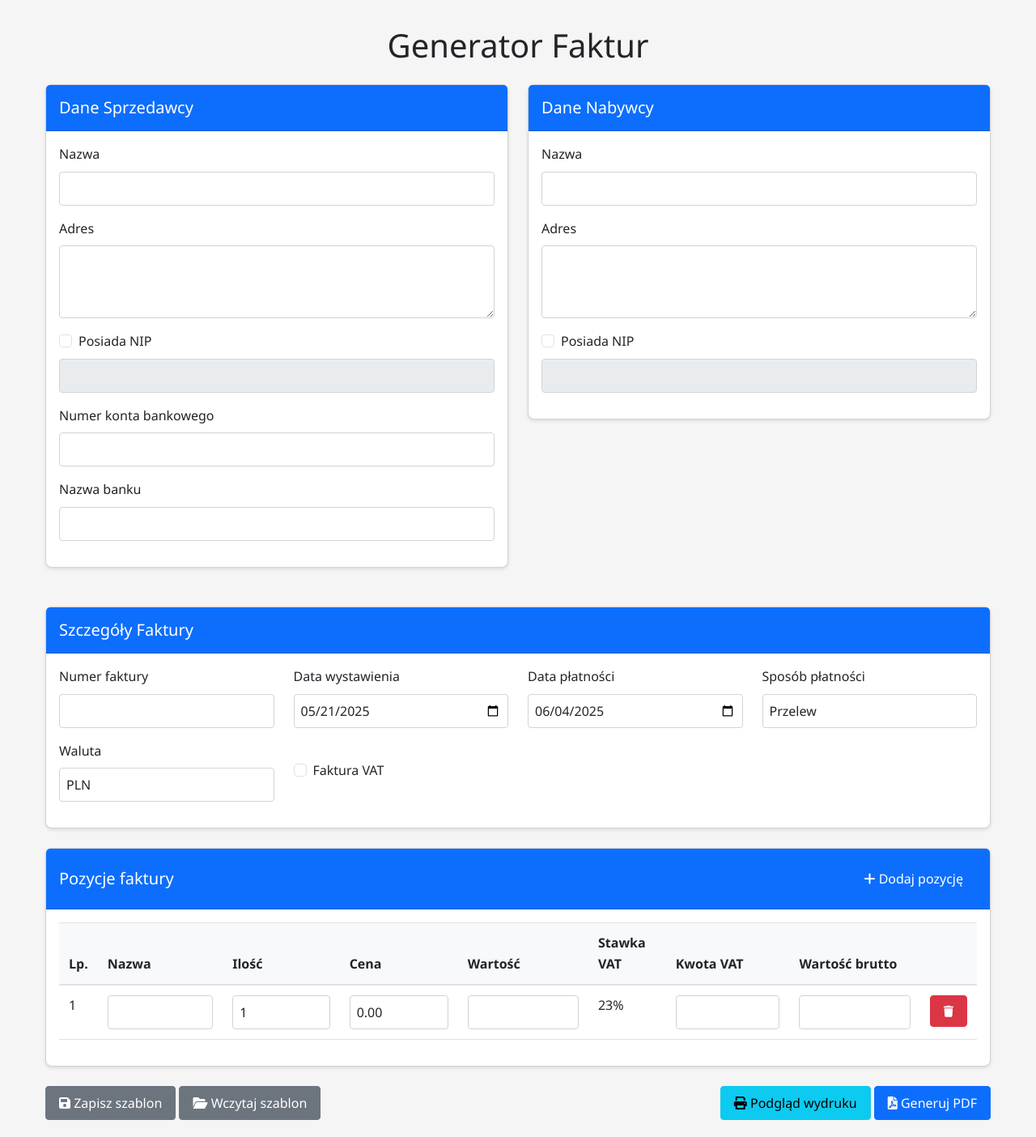
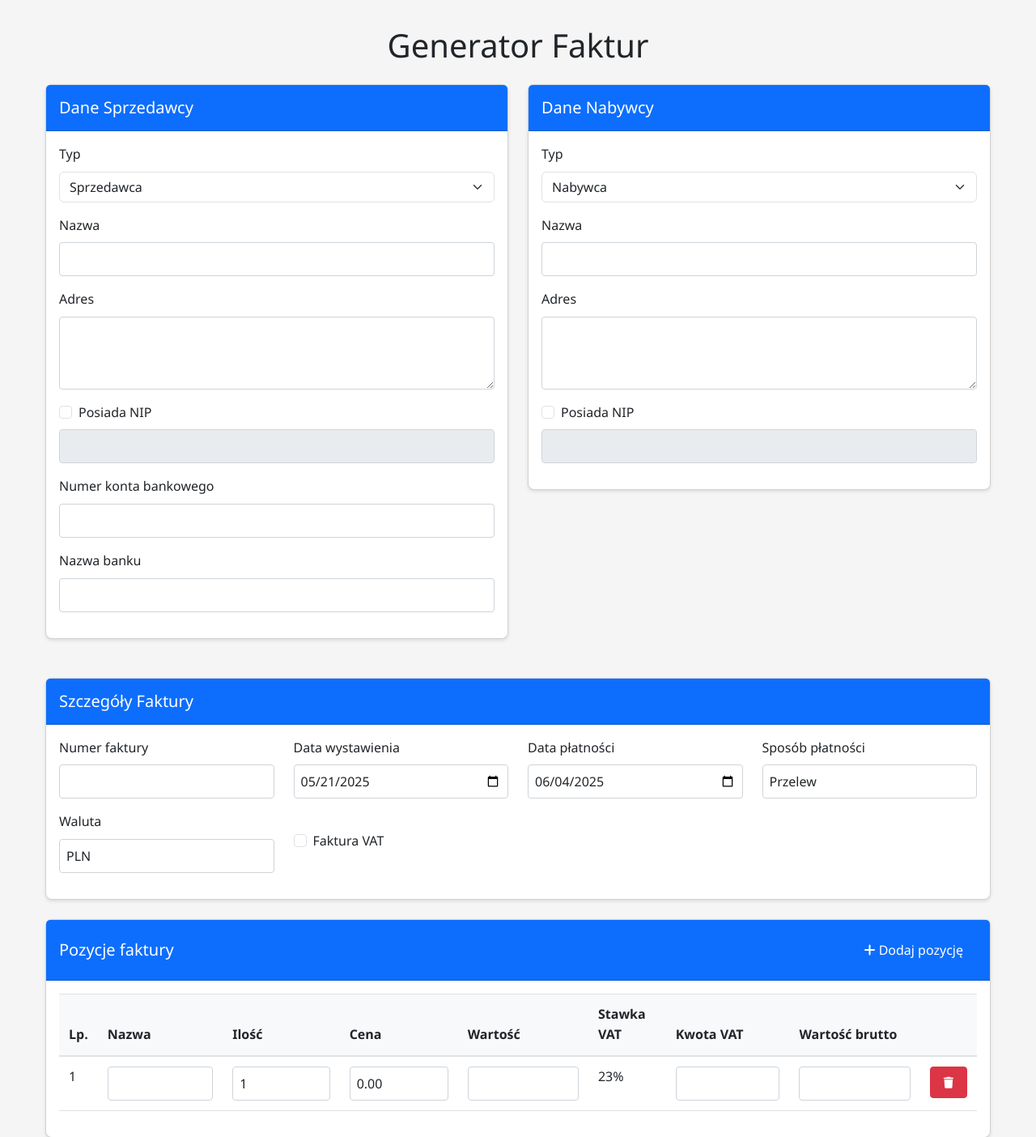
Before and after one commit to MaciejZet/faktury-js, a Flask app: page / in a window 1280 px wide. Shown: the top 1404 px of the page at 81% size. Before the commit the page ends 1383 px from the top, so only its background shows below. Run offline with Flask 3, Linux system fonts and the light colour scheme; parts of the project's set-up code (start-up, migrations or seed data) failed here and were passed over.

Commit message:
feat: Add seller and buyer type selection to invoice form and update PDF generation accordingly

```diff
--- a/app.py
+++ b/app.py
@@ -229,8 +229,11 @@ def generate_pdf():
         elements.append(Spacer(1, 8*mm))
 
         # Create separate tables for seller and buyer, side by side
+        seller_type = data.get('seller_type', 'Sprzedawca')
+        seller_type_capitalized = seller_type[0].upper() + seller_type[1:]
+
         seller_info = [
-            [Paragraph('Sprzedawca:', ParagraphStyle('SellerHeader', parent=label_style, textColor=colors.white))],
+            [Paragraph(f'{seller_type_capitalized}:', ParagraphStyle('SellerHeader', parent=label_style, textColor=colors.white))],
             [Paragraph(data['seller_name'], styles['Normal'])],
             [Paragraph(data['seller_address'], styles['Normal'])]
         ]
@@ -251,8 +254,12 @@ def generate_pdf():
             ('LEFTPADDING', (0, 0), (0, -1), 4),
             ('RIGHTPADDING', (0, 0), (0, -1), 4),
         ]))
+
+        buyer_type = data.get('buyer_type', 'Nabywca')
+        buyer_type_capitalized = buyer_type[0].upper() + buyer_type[1:]
+
         buyer_info = [
-            [Paragraph('Nabywca:', ParagraphStyle('BuyerHeader', parent=label_style, textColor=colors.white))],
+            [Paragraph(f'{buyer_type_capitalized}:', ParagraphStyle('BuyerHeader', parent=label_style, textColor=colors.white))],
             [Paragraph(data['buyer_name'], styles['Normal'])],
             [Paragraph(data['buyer_address'], styles['Normal'])]
         ]
--- a/templates/index.html
+++ b/templates/index.html
@@ -198,13 +198,21 @@
 
         <form id="invoiceForm">
             <div class="row">
-                <!-- Seller Information -->
-                <div class="col-md-6">
+                <!-- Seller Information -->                <div class="col-md-6">
                     <div class="card">
                         <div class="card-header">
                             <h5 class="mb-0">Dane Sprzedawcy</h5>
                         </div>
                         <div class="card-body">
+                            <div class="mb-3">
+                                <label class="form-label">Typ</label>
+                                <select class="form-select" id="sellerType">
+                                    <option value="sprzedawca">Sprzedawca</option>
+                                    <option value="dostawca">Dostawca</option>
+                                    <option value="odbiorca">Odbiorca</option>
+                                    <option value="nabywca">Nabywca</option>
+                                </select>
+                            </div>
                             <div class="mb-3">
                                 <label class="form-label">Nazwa</label>
                                 <input type="text" class="form-control" id="sellerName" required>
@@ -232,13 +240,21 @@
                     </div>
                 </div>
 
-                <!-- Buyer Information -->
-                <div class="col-md-6">
+                <!-- Buyer Information -->                <div class="col-md-6">
                     <div class="card">
                         <div class="card-header">
                             <h5 class="mb-0">Dane Nabywcy</h5>
                         </div>
                         <div class="card-body">
+                            <div class="mb-3">
+                                <label class="form-label">Typ</label>
+                                <select class="form-select" id="buyerType">
+                                    <option value="nabywca">Nabywca</option>
+                                    <option value="odbiorca">Odbiorca</option>
+                                    <option value="sprzedawca">Sprzedawca</option>
+                                    <option value="dostawca">Dostawca</option>
+                                </select>
+                            </div>
                             <div class="mb-3">
                                 <label class="form-label">Nazwa</label>
                                 <input type="text" class="form-control" id="buyerName" required>
@@ -402,6 +418,32 @@
             document.getElementById('issueDate').valueAsDate = today;
             document.getElementById('dueDate').valueAsDate = dueDate;
 
+            // Function to update the preview when form elements change
+            function updatePreview() {
+                // This is just a placeholder function for now.
+                // In a real implementation, you would update a preview div with
+                // the current form data to show a live preview of the invoice.
+
+                // Example implementation would update DOM elements based on form values:
+                // const sellerType = document.getElementById('sellerType').value;
+                // const sellerTypeElement = document.getElementById('previewSellerType');
+                // if (sellerTypeElement) {
+                //     sellerTypeElement.textContent = sellerType.charAt(0).toUpperCase() + sellerType.slice(1);
+                // }
+
+                // For now, we'll just log that the preview should be updated
+                console.log("Preview would be updated here with current form data");
+            }
+
+            // Update preview when party types change
+            document.getElementById('sellerType').addEventListener('change', function() {
+                updatePreview();
+            });
+
+            document.getElementById('buyerType').addEventListener('change', function() {
+                updatePreview();
+            });
+
             // Handle NIP visibility
             document.getElementById('sellerHasNIP').addEventListener('change', function() {
                 const sellerNIP = document.getElementById('sellerNIP');
@@ -513,15 +555,15 @@
                 if (items.length === 0) {
                     showToast('Dodaj przynajmniej jedną pozycję do faktury!', 'error');
                     return;
-                }
-
-                const formData = {
+                }                const formData = {
+                    seller_type: document.getElementById('sellerType').value,
                     seller_name: document.getElementById('sellerName').value,
                     seller_address: document.getElementById('sellerAddress').value,
                     seller_has_nip: document.getElementById('sellerHasNIP').checked,
                     seller_nip: document.getElementById('sellerNIP').value,
                     seller_bank_account: document.getElementById('sellerBankAccount').value,
                     seller_bank_name: document.getElementById('sellerBankName').value,
+                    buyer_type: document.getElementById('buyerType').value,
                     buyer_name: document.getElementById('buyerName').value,
                     buyer_address: document.getElementById('buyerAddress').value,
                     buyer_has_nip: document.getElementById('buyerHasNIP').checked,
```
Also changed, not shown: js/script.js (+19 -3 lines).
